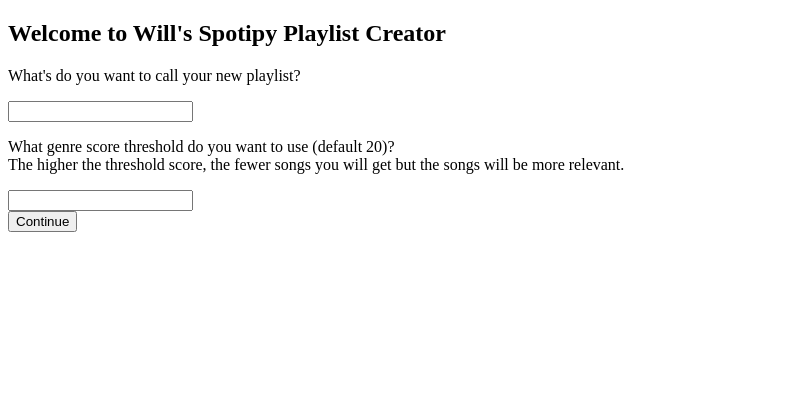
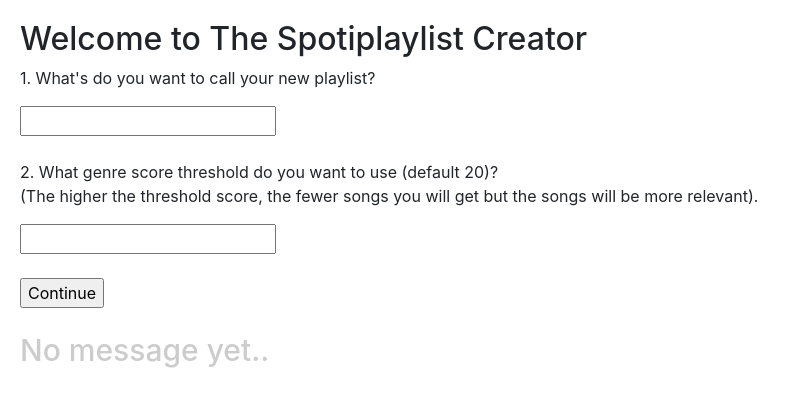
Before and after one commit to wjewell3/spotipy, a Flask app: page /user_input in a window 1280 px wide. Shown: the top 407 px of the page, without its empty margins (0-812 px from the left). Run offline with Flask 2, Linux system fonts and the light colour scheme; parts of the project's set-up code (start-up, migrations or seed data) failed here and were passed over; some libraries are stand-ins or nearby versions.

Commit message:
socketio now working locally with eventlet - trying on gcloud now

```diff
--- a/app.yaml
+++ b/app.yaml
@@ -7,8 +7,8 @@ instance_class: F4
 env_variables:
   SPOTIPY_CLIENT_ID: '6367fb004caf41afb477e69650552474'
   SPOTIPY_CLIENT_SECRET: 'f4a4e68ec36b4a059510693b3697872c'
-  #SPOTIPY_REDIRECT_URI: 'https://spotify-playlist-290119.uc.r.appspot.com/api_callback'
-  SPOTIPY_REDIRECT_URI: 'http://127.0.0.1:5000/api_callback'
+  SPOTIPY_REDIRECT_URI: 'https://spotify-playlist-290119.uc.r.appspot.com/api_callback'
+  #SPOTIPY_REDIRECT_URI: 'http://127.0.0.1:5000/api_callback'
   SPOTIPY_USERNAME: '1254636534'
   HOST: '0.0.0.0'
 
--- a/create_playlist.py
+++ b/create_playlist.py
@@ -51,8 +51,7 @@ import inspect
 import pickle
 from datetime import datetime, timedelta
 import subprocess
-from flask import Flask, render_template, redirect, request, session, make_response, session, Response, stream_with_context
-from flask_socketio import SocketIO, emit
+from config import CONFIG
 
 def messageReceived(methods=['GET', 'POST']):
     print('message was received!!!')
--- a/main.py
+++ b/main.py
@@ -1,3 +1,10 @@
+import eventlet
+eventlet.monkey_patch(
+    thread=False,
+    select=True,
+    socket=False
+)
+
 from flask import Flask, render_template, redirect, request, session, make_response, session, Response, stream_with_context, jsonify
 import spotipy
 import spotipy.util as util
@@ -5,29 +12,15 @@ import requests
 import os
 import sys
 import logging
-from flask_cors import CORS
+#from flask_cors import CORS
 import time
 import subprocess
-import signal
+#import signal
 import io
 import webbrowser
 from config import CONFIG
 #import create_playlist
 from flask_socketio import SocketIO, emit
-
-#async_mode = 'eventlet'
-
-#from eventlet import monkey_patch
-
-#monkey_patch()
-
-def default_sigpipe():
-    signal.signal(signal.SIGPIPE, signal.SIG_DFL)
-
-app = Flask(__name__)
-app.secret_key = 'blah'
-#cors = CORS(application, resources={r"/api/*": {"origins": "*"}})
-socketio = SocketIO(app)
 
 API_BASE = 'https://accounts.spotify.com'
 
@@ -57,8 +50,24 @@ REDIRECT_URI = CONFIG["env_variables"]['SPOTIPY_REDIRECT_URI']
 # Set this to True for testing but you probably want it set to False in production.
 SHOW_DIALOG = True
 
+#async_mode = 'eventlet'
 
-import os
+# def default_sigpipe():
+#     signal.signal(signal.SIGPIPE, signal.SIG_DFL)
+
+app = Flask(__name__, instance_relative_config=True)
+app.secret_key = 'blah'
+#cors = CORS(application, resources={r"/api/*": {"origins": "*"}})
+socketio = SocketIO(app)#, transports=['polling', 'websocket'], async_mode=None, async_handlers=True)
+
+def messageReceived(methods=['GET', 'POST']):
+    print('message was received!!!')
+
+@socketio.on('message', namespace='/test')#, namespace='/create_playlist_'
+def printio(statement):
+    return socketio.emit('printio', {'data': str(statement)}, callback=messageReceived, broadcast=True)#, namespace='/create_playlist_'
+
+
 import sys
 import json
 import spotipy
@@ -80,20 +89,14 @@ import subprocess
 #from flask import Flask, render_template, redirect, request, session, make_response, session, Response, stream_with_context
 #from flask_socketio import SocketIO, emit
 
-def messageReceived(methods=['GET', 'POST']):
-    print('message was received!!!')
 
-@socketio.on('message')#, namespace='/create_playlist_'
-def printio(statement):
-    return socketio.emit('message event', {'data': str(statement)}, callback=messageReceived#, namespace='/create_playlist_'
-    )
 
 def define_scope():
     global username, scope, token, sp, user, headers
-    username = os.environ['SPOTIPY_USERNAME']
-    client_id = os.environ['SPOTIPY_CLIENT_ID']
-    client_secret = os.environ['SPOTIPY_CLIENT_SECRET']
-    redirect_uri = 'http://google.com/'
+    username = CONFIG["env_variables"]['SPOTIPY_USERNAME']
+    client_id = CONFIG["env_variables"]['SPOTIPY_CLIENT_ID']
+    client_secret = CONFIG["env_variables"]['SPOTIPY_CLIENT_SECRET']
+    redirect_uri = CONFIG["env_variables"]['SPOTIPY_REDIRECT_URI']
     scope = '''
     playlist-modify-private
     playlist-modify-public
@@ -440,7 +443,7 @@ def api_callback():
 
 @app.route("/user_input")
 def user_input():
-    return render_template("base.html")
+    return render_template("base.html", async_mode=socketio.async_mode)
 
 @app.route("/create_playlist_")
 def create_playlist_():
@@ -466,7 +469,6 @@ def create_playlist_():
         except:
             pred_like_playlist_name = 'test'
             genre_threshold = 20
-        print('made it this far - genre_thresh=',genre_threshold)
         printio(f"pred_like_playlist_name = ,{pred_like_playlist_name}")
         printio(f"genre threshold = ,{genre_threshold}")
         printio('Scope defined\n****PART 1: Get Liked Songs Dataframe****\n')
@@ -542,7 +544,7 @@ def create_playlist_():
         #webbrowser.open('https://spotify-playlist-290119.uc.r.appspot.com:8081/',new=0)
         #subprocess.run('open localhost:8082/', shell=True)
     #return webbrowser.open('http://0.0.0.0:8082/',new=0)
-    #return 'ok'
+    return 'ok'
 
 if __name__ == '__main__':
     socketio.run(app)
--- a/templates/base.html
+++ b/templates/base.html
@@ -1,29 +1,109 @@
 <!DOCTYPE html>
-<title>Spotipy Playlist Form</title>
-<div>
+<!--https://getbootstrap.com/docs/4.3/getting-started/introduction/-->
+<html lang="en">
+  <head>
+    <!-- Required meta tags -->
+    <meta charset="utf-8">
+    <meta name="viewport" content="width=device-width, initial-scale=1, shrink-to-fit=no">
+
+    <!-- Bootstrap CSS -->
+    <link rel="stylesheet" href="https://stackpath.bootstrapcdn.com/bootstrap/4.3.1/css/bootstrap.min.css" integrity="sha384-ggOyR0iXCbMQv3Xipma34MD+dH/1fQ784/j6cY/iJTQUOhcWr7x9JvoRxT2MZw1T" crossorigin="anonymous">
+  <style>
+    body {
+      /* border: 1px solid black; */
+      /* background-color: lightblue; */
+      padding-top: 20px;
+      padding-right: 20px;
+      padding-bottom: 20px;
+      padding-left: 20px;
+    }
+    </style>
+    <title>Spotipy Playlist Form</title>
+  </head>
+  <!--div-->
   <body>
-    <h2>Welcome to Will's Spotipy Playlist Creator</h2>
+    <h2>Welcome to The Spotiplaylist Creator</h2>
     <form action="/create_playlist_">
-        <p>What's do you want to call your new playlist?</p>
-        <input type='text' name='playlist_name'><br>
-        <p>What genre score threshold do you want to use (default 20)?<br>
-        The higher the threshold score, the fewer songs you will get but the songs will be more relevant. </p>
-        <input type='text' name='genre_score_thresh'><br>
-        <input type='submit' value='Continue'>
+        <p>1. What's do you want to call your new playlist?</p>
+        <input type='text' name='playlist_name'><br><br>
+        <p>2. What genre score threshold do you want to use (default 20)?<br>
+        (The higher the threshold score, the fewer songs you will get but the songs will be more relevant). </p>
+        <input type='text' name='genre_score_thresh'><br><br>
+        <input type='submit' value='Continue'><br><br>
     </form>
 
+    <h3 style='color: #ccc;font-size: 30px;'>No message yet..</h3>
     <div class="print_statement_holder"></div>
+    <!-- <div class="container" id="content">
+      <div class="row">
+          <p>Asynchronous page updates will appear here:</p>
+          <h3>Number list:</h3>
+          <div id="print_statement_holder">
+          </div> </#log -->
+
+
     <!-- jQuery (necessary for Bootstrap's JavaScript plugins) -->
+    <!-- <script type="text/javascript" src="//code.jquery.com/jquery-3.3.1.min.js"></script> -->
     <script src="https://ajax.googleapis.com/ajax/libs/jquery/1.12.4/jquery.min.js"></script>
-    <script src="https://cdnjs.cloudflare.com/ajax/libs/socket.io/1.7.3/socket.io.min.js"></script>
-    <script type=text/javascript>
+    <script type="text/javascript" src="//cdnjs.cloudflare.com/ajax/libs/socket.io/2.1.1/socket.io.js"></script>
+    <script type=text/javascript charset="utf-8">
+
       var socket = io.connect('http://' + document.domain + ':' + location.port);
-      socket.on('message event', function(msg) {
-          console.log(msg)
-          $( 'div.print_statement_holder' ).append('<p>' + msg.data + '</p>')
+            socket.on('printio', function(msg) {
+                console.log(msg)
+                $( 'div.print_statement_holder' ).append('<p>' + msg.data + '</p>')
+                //$('#log').append('<p>' + msg.data + '</p>');
+      });
+
+      // $(document).ready(function(){
+      //     var socket = io.connect('http://' + document.domain + ':' + location.port + '/test');
+      //     socket.on('print_statement', function(msg) {
+      //         $('#log').append('<p>Received: ' + msg.data + '</p>');
+      //     });
+      // };
+
+      // $(document).ready(function () {
+      //   // Use a "/test" namespace.
+      //   // An application can open a connection on multiple namespaces, and
+      //   // Socket.IO will multiplex all those connections on a single
+      //   // physical channel. If you don't care about multiple channels, you
+      //   // can set the namespace to an empty string.
+      //   namespace = '/test';
+      //   // Connect to the Socket.IO server.
+      //   // The connection URL has the following format:
+      //   //     http[s]://<domain>:<port>[/<namespace>]
+      //   // import io from 'socket.io-client';
+      //   let socket = io.connect(location.protocol + '//' + document.domain + ':' + location.port + namespace, {
+      //       forceNew: true,
+      //       timeout: 180000
+      //   });
+
+      // var socket = io.connect('http://' + document.domain + ':' + location.port + '/test');
+
+      // socket.on('print_statement', function(msg) {
+      //     console.log(msg)
+      //     // if( typeof msg.user_name !== 'undefined' ) {
+      //     $( 'h3' ).remove()
+      //     $( 'div.print_statement_holder' ).append( '<div><b style="color: #000"><p>' + msg.data + '</p></b></div>' )
+
+          // }
+          //maintain a list of ten numbers
+          // if (numbers_received.length >= 10){
+          //     numbers_received.shift()
+          // }
+          // numbers_received.push(msg.number);
+          // numbers_string = '';
+          // for (var i = 0; i < numbers_received.length; i++){
+          //     numbers_string = numbers_string + '<p>' + numbers_received[i].toString() + '</p>';
+          // }
+          // $('#log').html(numbers_string);
+          // $( 'div.print_statement_holder' ).append('<p>' + msg.data + '</p>')
+          // $( '<p>' + msg.data + '</p>' ).appendTo( ".print_statement_holder" )
           //$('#log').append('<p>' + msg.data + '</p>');
-      });
+      // })
     </script>
+
   </body>
-  {% block body %}{% endblock %}
-</div>
+</html>
+  <!--{% block body %}{% endblock %}-->
+<!--/div-->
```
Also changed, not shown: requirements.txt (+8 -7 lines), 1 other file.
